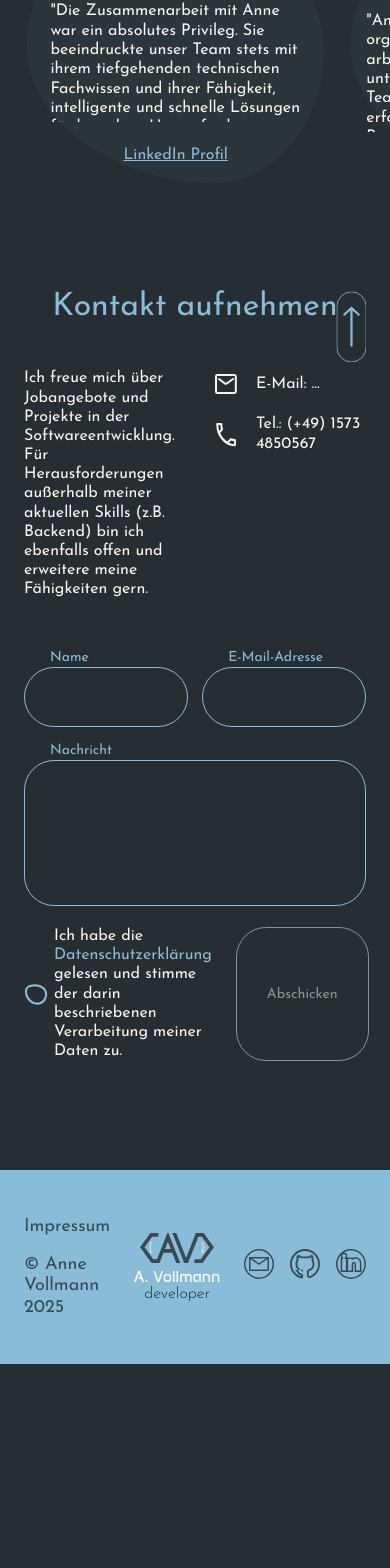
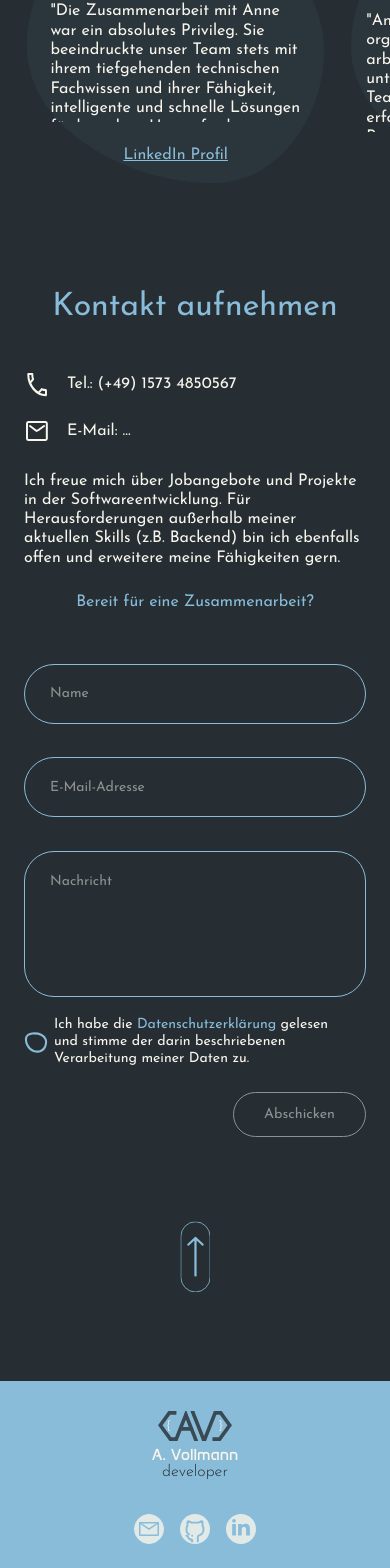
Before and after one commit to AnneVollmann/Anne-Vollmann-Portfolio, an Angular app: page / in a window 390 px wide. Shown: the part 3397-4965 px from the top of the page. Before the commit the page ends 4761 px from the top, so only its background shows below. Built offline with nearby package versions, Linux system fonts and the light colour scheme.

Commit message:
contact-me & footer responsive up to 320px width
-linkedin-dark-btn-hover replaced with correct img

```diff
--- a/src/app/main-content/contact-me/contact-me.html
+++ b/src/app/main-content/contact-me/contact-me.html
@@ -1,5 +1,5 @@
 <section>
-    <div class="arrow-container">
+    <div class="arrow-container arrow-top">
         <a href="#landingPage" (mouseenter)="arrowBtnHovered = true" (mouseleave)="arrowBtnHovered = false"
             class="arrow">
             <img *ngIf="!arrowBtnHovered" src="assets/icons/arrow.svg" alt="scroll_to_bottom">
@@ -8,6 +8,7 @@
     </div>
     <h2>{{language == 'DE'? 'Kontakt aufnehmen': 'Contact me'}}</h2>
     <div class="contact-overview">
+        <span class="motivation-span">{{language == 'DE'? 'Bereit für eine Zusammenarbeit? ': 'Let us work together!'}}</span>
         <p class="open-for">
             {{language == 'DE'? 'Ich freue mich über Jobangebote und Projekte in der Softwareentwicklung. Für Herausforderungen außerhalb meiner aktuellen Skills (z.B. Backend) bin ich ebenfalls offen und erweitere meine Fähigkeiten gern.': 'Feel free to get in touch with job offers or opportunities in software development. I’m also open to challenges outside my current skill set (e.g. backend) and enjoy expanding my abilities.'}}
         </p>
@@ -63,4 +64,11 @@
             <button class="btn-secondary" [disabled]="checkboxChecked? false: true">{{language == 'DE'? 'Abschicken': 'Send'}}</button>
         </div>
     </form>
+    <div class="arrow-container arrow-bottom">
+        <a href="#landingPage" (mouseenter)="arrowBtnHovered = true" (mouseleave)="arrowBtnHovered = false"
+            class="arrow">
+            <img *ngIf="!arrowBtnHovered" src="assets/icons/arrow.svg" alt="scroll_to_bottom">
+            <img *ngIf="arrowBtnHovered" src="assets/icons/arrow_hover.svg" alt="scroll_to_bottom">
+        </a>
+    </div>
 </section>
--- a/src/app/main-content/contact-me/contact-me.scss
+++ b/src/app/main-content/contact-me/contact-me.scss
@@ -12,13 +12,19 @@
     }
 }
 
-//different for mobile (gaps remain the size)
+.arrow-bottom {
+    display: none;
+}
+
 .contact-overview {
     padding: var(--padding-main-secondary);
-    //different for monile
     padding-bottom: 48px;
-    gap: 36px;
+    gap: calc(3.75rem - clamp(1.5rem, 2.6786rem + -2.1429vw, 2.25rem));
     display: flex;
+
+    .motivation-span {
+        display: none
+    }
 
     .open-for {
         flex: 1;
@@ -84,6 +90,7 @@ form {
 
                 p {
                     flex: 1;
+                    font-size: calc(1.875rem - clamp(0.875rem, 1.0357rem + -0.1786vw, 1rem));
                 }
             }
         }
@@ -117,3 +124,63 @@ form {
         color: var(--color-error);
     }
 }
+
+@media (max-width: 550px) {
+    .arrow-top {
+        display: none;
+    }
+
+    .arrow-bottom {
+        width: 100%;
+        height: 244px;
+        top: 0;
+        display: flex;
+        justify-content: center;
+        align-items: center;
+    }
+
+    .contact-overview {
+        padding-bottom: 32px;
+        flex-direction: column-reverse;
+
+        .contact-oportunities {
+            flex-direction: column-reverse;
+        }
+
+        .motivation-span {
+            display: flex;
+            justify-content: center;
+        }
+    }
+
+    form {
+        // label {
+        //     display: none;
+        // }
+
+        // input,
+        // textarea {
+        //     margin-top: 14.55px;
+        // }
+
+        label {
+            position: relative;
+            top: 40px;
+            color: var(--color-lightgrey)
+        }
+
+        .sender {
+            flex-direction: column;
+        }
+
+        .submit {
+            gap: 24px;
+            flex-direction: column;
+
+            button {
+                width: fit-content;
+                align-self: flex-end;
+            }
+        }
+    }
+}
--- a/src/app/main-content/footer/footer.html
+++ b/src/app/main-content/footer/footer.html
@@ -9,9 +9,12 @@
             <p>A. Vollmann<br><span>developer</span></p>
         </div>
         <div class="social-btns">
-        <!-- different img for mobile -->
-        <a *ngFor="let btn of socialBtns" href="{{btn.href}}" target="_blank">
+            <a *ngFor="let btn of socialBtns" href="{{btn.href}}" target="_blank" class="btns-dark">
                 <img [src]="btn.hover? btn.srcBase+'_dark_hover.svg': btn.srcBase+'_dark.svg'" [alt]="btn.alt"
+                    (mouseenter)="btn.hover = true" (mouseleave)="btn.hover = false">
+            </a>
+            <a *ngFor="let btn of socialBtns" href="{{btn.href}}" target="_blank" class="btns-light">
+                <img [src]="btn.srcBase+'_light.svg'" [alt]="btn.alt"
                     (mouseenter)="btn.hover = true" (mouseleave)="btn.hover = false">
             </a>
         </div>
--- a/src/app/main-content/footer/footer.scss
+++ b/src/app/main-content/footer/footer.scss
@@ -1,7 +1,7 @@
 footer {
     //different for mobile
     height: calc(25.5rem - clamp(12.125rem, 15.3393rem + -3.5714vw, 13.375rem));
-    margin-top: calc(17.75rem - clamp(6.5rem, 12.6574rem + -7.0370vw, 11.25rem));
+    margin-top: calc(17.75rem - clamp(6.5rem, 14.1854rem + -8.5393vw, 11.25rem));
     background: var(--color-secondary);
 
     section {
@@ -15,8 +15,7 @@ footer {
 }
 
 .legals {
-    flex: 0.3;
-    // for mobile: 32px gab, row
+    flex: 0.4;
     gap: 16px;
     display: flex;
     flex-direction: column;
@@ -24,7 +23,6 @@ footer {
     a,
     p {
         color: var(--color-primary) !important;
-        // for mobile 14px
         font-size: 18px;
         filter: opacity(0.8);
     }
@@ -35,7 +33,7 @@ footer {
 }
 
 .social-btns {
-    flex: 0.3;
+    flex: 0.4;
     gap: 16px;
     display: flex;
     justify-content: flex-end;
@@ -46,3 +44,50 @@ footer {
         filter: opacity(0.8);
     }
 }
+
+.btns-light {
+    display: none;
+}
+
+@media (max-width: 550px) {
+    footer {
+        height: 244px;
+        margin-top: 0;
+
+        section {
+            padding: 30px calc(6.5rem - clamp(2.5rem, 6.0870rem + -10.4348vw, 4rem));
+            flex-direction: column;
+        }
+    }
+
+    .logo {
+        order: 1;
+    }
+
+    .social-btns {
+        order: 2;
+        flex: 0;
+    }
+
+    .btns-dark {
+        display: none;
+    }
+
+    .btns-light {
+        display: flex;
+    }
+
+    .legals {
+        order: 3;
+        flex: 0;
+        gap: 32px;
+        flex-direction: row;
+        justify-content: space-between;
+
+        a,
+        p {
+            font-size: 14px;
+            text-align: center;
+        }
+    }
+}
--- a/src/styles.scss
+++ b/src/styles.scss
@@ -193,7 +193,6 @@ button {
   cursor: pointer;
 }
 
-//different logo-size and font-size for mobile (testing needed)
 .logo {
   display: flex;
   flex-direction: column;
```
Also changed, not shown: public/assets/icons/button_linkedin_dark_hover.svg. Lines whose indentation alone changed are shown as unchanged.
